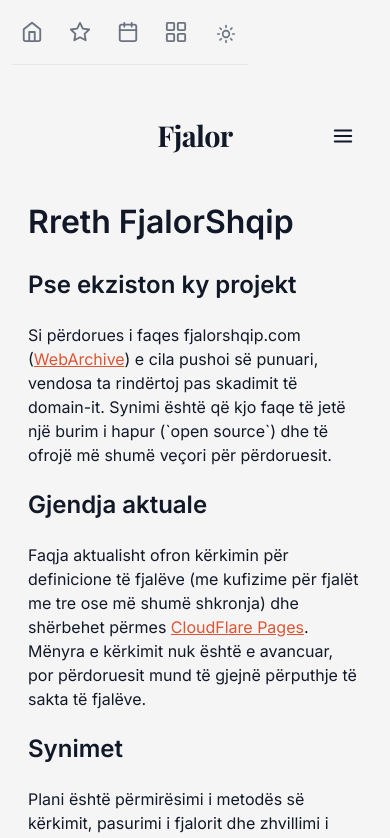
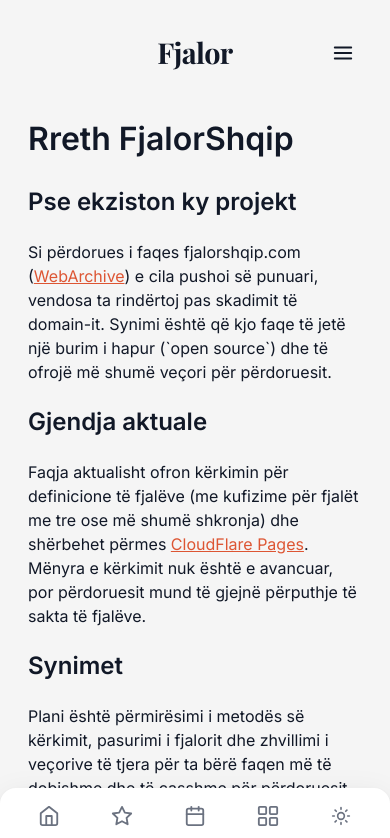
Before and after one commit to labibllaca/fjalorshqip, a React (Vite) app: page /rreth in a window 390 px wide. Shown: the top 838 px of the page. Built offline with nearby package versions, Linux system fonts and the light colour scheme.

Commit message:
feat: floating nav pill desktop, bottom bar mobile

```diff
--- a/src/components/MainLayout.scss
+++ b/src/components/MainLayout.scss
@@ -99,37 +99,43 @@
   text-wrap: balance;
 }
 
-/* ── Left Nav ── */
+/* ── Left Nav (floating pill desktop, bottom bar mobile) ── */
 .left-nav {
+  position: fixed;
+  left: 24px;
+  top: 50%;
+  transform: translateY(-50%);
   display: flex;
   flex-direction: column;
-  gap: 16px;
-  padding-top: 6px;
-  align-self: start;
-  position: sticky;
-  top: 24px;
+  align-items: center;
+  gap: 8px;
+  padding: 12px 8px;
+  background: var(--surface);
+  border-radius: var(--radius-pill);
+  box-shadow: var(--shadow-elevated);
+  z-index: 100;
 }
 .nav-icon {
   display: flex;
   align-items: center;
   justify-content: center;
-  width: 44px;
-  height: 44px;
+  width: 40px;
+  height: 40px;
   color: var(--muted);
-  border-radius: var(--radius);
+  border-radius: var(--radius-pill);
   transition: color .15s, background .15s;
   text-decoration: none;
 }
-.nav-icon:hover { color: var(--accent); background: rgba(0,0,0,.04); }
+.nav-icon:hover { color: var(--accent); background: var(--hover-bg); }
 
 .theme-btn {
   display: flex;
   align-items: center;
   justify-content: center;
-  width: 44px;
-  height: 44px;
+  width: 40px;
+  height: 40px;
   color: var(--muted);
-  border-radius: var(--radius);
+  border-radius: var(--radius-pill);
   background: none;
   border: none;
   cursor: pointer;
@@ -523,29 +529,52 @@
 
 /* ── Responsive ── */
 
-/* Tablet & Mobile: drawer for panel */
+/* Tablet & Mobile: bottom nav */
 @media (max-width: 1024px) {
+  .left-nav {
+    position: fixed;
+    bottom: 0;
+    left: 0;
+    right: 0;
+    top: auto;
+    transform: none;
+    flex-direction: row;
+    justify-content: space-around;
+    padding: 8px 16px;
+    border-radius: var(--radius-md) var(--radius-md) 0 0;
+    box-shadow: var(--shadow-elevated);
+    background: var(--surface);
+    z-index: 100;
+  }
+
   #root {
-    grid-template-columns: var(--left-col) 1fr;
-    grid-template-rows: none;
-    padding: 18px 20px;
-    gap: 18px;
+    padding-bottom: 72px;
   }
-  .right-panel {
+
+  .right-panel,
+  .ribbon-card {
     position: fixed;
+    bottom: 0;
+    left: 0;
     right: 0;
-    top: 0;
-    bottom: 0;
-    width: 300px;
-    transform: translateX(100%);
+    top: auto;
+    width: 100%;
+    max-height: 60vh;
+    border-radius: var(--radius-md) var(--radius-md) 0 0;
+    transform: translateY(100%);
+    opacity: 1;
     transition: transform .28s cubic-bezier(.4,0,.2,1);
-    z-index: 50;
-    border-radius: 0;
-    padding: 24px;
-    overflow-y: auto;
   }
-  .right-panel.open { transform: translateX(0); z-index: 999; }
-  .right-panel:hover { transform: translateX(100%); box-shadow: none; }
+  .right-panel.open,
+  .ribbon-card.open {
+    transform: translateY(0);
+  }
+  .right-panel:hover,
+  .ribbon-card:hover {
+    transform: translateY(0);
+    opacity: 1;
+    box-shadow: var(--shadow-elevated);
+  }
 }
 
 /* Mobile: single column */
@@ -564,18 +593,9 @@
   .content:has(.home-page) {
     justify-content: flex-start;
   }
-  .left-nav {
-    flex-direction: row;
-    position: static;
-    gap: 8px;
-    padding: 0 0 8px;
-    border-bottom: 1px solid rgba(0,0,0,.06);
-    margin-bottom: 12px;
-  }
-  .left-nav .nav-icon { width: 40px; height: 40px; }
   .content-header .title-row { padding: 0; }
   .site-title { font-size: 1.8rem; }
-  .drawer-toggle { display: flex; align-items: center; justify-content: center; background: none; border: none; cursor: pointer; color: var(--text); padding: 8px; border-radius: var(--radius); }
+  .drawer-toggle { display: flex; align-items: center; justify-content: center; background: none; border: none; cursor: pointer; color: var(--text); padding: 8px; border-radius: var(--radius-sm); }
   .drawer-toggle:hover, .drawer-toggle:focus { background: rgba(0,0,0,.04); }
 }
 
```
